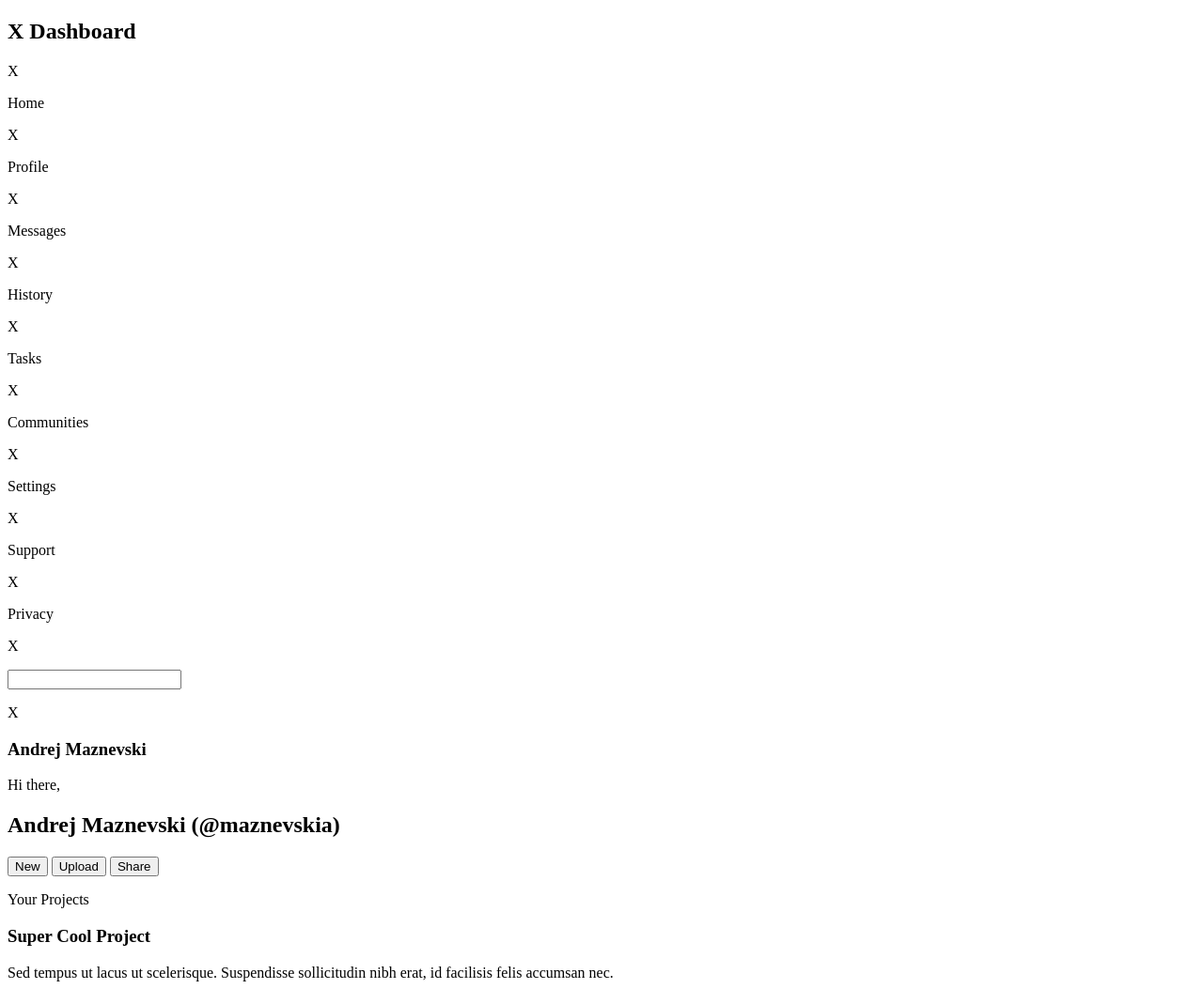
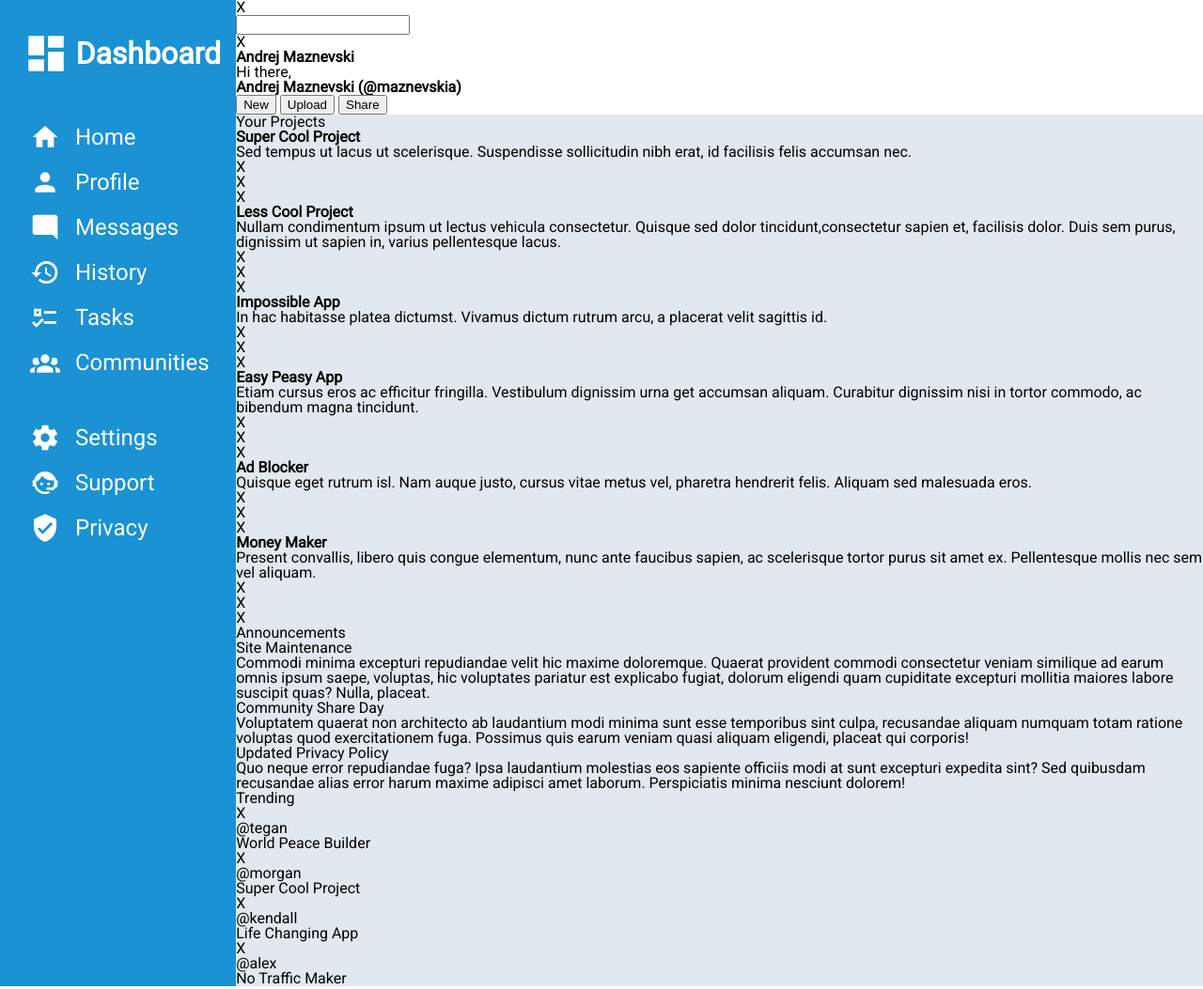
Before and after one commit to maznevskia/admin-dashboard, a plain HTML site: page index.html in a window 1280 px wide. Shown: the top 1053 px of the page at 94% size. Drawn offline with Linux system fonts and the light colour scheme.

Commit message:
General Layout and Dashboard Setup

```diff
--- a/index.html
+++ b/index.html
@@ -10,47 +10,48 @@
 <body>
     <div id="dashboard">
         <div class="title">
-            <h2>X Dashboard</h2>
+            <svg style="width:50px;height:50px" viewBox="0 0 24 24"><path fill="currentColor" d="M13,3V9H21V3M13,21H21V11H13M3,21H11V15H3M3,13H11V3H3V13Z" /></svg>
+            <h2>Dashboard</h2>
         </div>
 
         <div class="side-content">
             <div>
-                <p class="icon">X</p>
+                <svg style="width:32px;height:32px" viewBox="0 0 24 24"><path fill="currentColor" d="M10,20V14H14V20H19V12H22L12,3L2,12H5V20H10Z" /></svg>
                 <p class="content">Home</p>
             </div>
             <div>
-                <p class="icon">X</p>
+                <svg style="width:32px;height:32px" viewBox="0 0 24 24"><path fill="currentColor" d="M12,4A4,4 0 0,1 16,8A4,4 0 0,1 12,12A4,4 0 0,1 8,8A4,4 0 0,1 12,4M12,14C16.42,14 20,15.79 20,18V20H4V18C4,15.79 7.58,14 12,14Z" /></svg>
                 <p class="content">Profile</p>
             </div>
             <div>
-                <p class="icon">X</p>
+                <svg style="width:32px;height:32px" viewBox="0 0 24 24"><path fill="currentColor" d="M22,4C22,2.89 21.1,2 20,2H4A2,2 0 0,0 2,4V16A2,2 0 0,0 4,18H18L22,22V4Z" /></svg>
                 <p class="content">Messages</p>
             </div>
             <div>
-                <p class="icon">X</p>
+                <svg style="width:32px;height:32px" viewBox="0 0 24 24"><path fill="currentColor" d="M13.5,8H12V13L16.28,15.54L17,14.33L13.5,12.25V8M13,3A9,9 0 0,0 4,12H1L4.96,16.03L9,12H6A7,7 0 0,1 13,5A7,7 0 0,1 20,12A7,7 0 0,1 13,19C11.07,19 9.32,18.21 8.06,16.94L6.64,18.36C8.27,20 10.5,21 13,21A9,9 0 0,0 22,12A9,9 0 0,0 13,3" /></svg>
                 <p class="content">History</p>
             </div>
             <div>
-                <p class="icon">X</p>
+                <svg style="width:32px;height:32px" viewBox="0 0 24 24"><path fill="currentColor" d="M3,5H9V11H3V5M5,7V9H7V7H5M11,7H21V9H11V7M11,15H21V17H11V15M5,20L1.5,16.5L2.91,15.09L5,17.17L9.59,12.59L11,14L5,20Z" /></svg>
                 <p class="content">Tasks</p>
             </div>
             <div>
-                <p class="icon">X</p>
+                <svg style="width:32px;height:32px" viewBox="0 0 24 24"><path fill="currentColor" d="M12,5.5A3.5,3.5 0 0,1 15.5,9A3.5,3.5 0 0,1 12,12.5A3.5,3.5 0 0,1 8.5,9A3.5,3.5 0 0,1 12,5.5M5,8C5.56,8 6.08,8.15 6.53,8.42C6.38,9.85 6.8,11.27 7.66,12.38C7.16,13.34 6.16,14 5,14A3,3 0 0,1 2,11A3,3 0 0,1 5,8M19,8A3,3 0 0,1 22,11A3,3 0 0,1 19,14C17.84,14 16.84,13.34 16.34,12.38C17.2,11.27 17.62,9.85 17.47,8.42C17.92,8.15 18.44,8 19,8M5.5,18.25C5.5,16.18 8.41,14.5 12,14.5C15.59,14.5 18.5,16.18 18.5,18.25V20H5.5V18.25M0,20V18.5C0,17.11 1.89,15.94 4.45,15.6C3.86,16.28 3.5,17.22 3.5,18.25V20H0M24,20H20.5V18.25C20.5,17.22 20.14,16.28 19.55,15.6C22.11,15.94 24,17.11 24,18.5V20Z" /></svg>
                 <p class="content">Communities</p>
             </div>
         </div>
 
         <div class="side-content">
             <div>
-                <p class="icon">X</p>
+                <svg style="width:32px;height:32px" viewBox="0 0 24 24"><path fill="currentColor" d="M12,15.5A3.5,3.5 0 0,1 8.5,12A3.5,3.5 0 0,1 12,8.5A3.5,3.5 0 0,1 15.5,12A3.5,3.5 0 0,1 12,15.5M19.43,12.97C19.47,12.65 19.5,12.33 19.5,12C19.5,11.67 19.47,11.34 19.43,11L21.54,9.37C21.73,9.22 21.78,8.95 21.66,8.73L19.66,5.27C19.54,5.05 19.27,4.96 19.05,5.05L16.56,6.05C16.04,5.66 15.5,5.32 14.87,5.07L14.5,2.42C14.46,2.18 14.25,2 14,2H10C9.75,2 9.54,2.18 9.5,2.42L9.13,5.07C8.5,5.32 7.96,5.66 7.44,6.05L4.95,5.05C4.73,4.96 4.46,5.05 4.34,5.27L2.34,8.73C2.21,8.95 2.27,9.22 2.46,9.37L4.57,11C4.53,11.34 4.5,11.67 4.5,12C4.5,12.33 4.53,12.65 4.57,12.97L2.46,14.63C2.27,14.78 2.21,15.05 2.34,15.27L4.34,18.73C4.46,18.95 4.73,19.03 4.95,18.95L7.44,17.94C7.96,18.34 8.5,18.68 9.13,18.93L9.5,21.58C9.54,21.82 9.75,22 10,22H14C14.25,22 14.46,21.82 14.5,21.58L14.87,18.93C15.5,18.67 16.04,18.34 16.56,17.94L19.05,18.95C19.27,19.03 19.54,18.95 19.66,18.73L21.66,15.27C21.78,15.05 21.73,14.78 21.54,14.63L19.43,12.97Z" /></svg>
                 <p class="content">Settings</p>
             </div>
             <div>
-                <p class="icon">X</p>
+                <svg style="width:32px;height:32px" viewBox="0 0 24 24"><path fill="currentColor" d="M18.72,14.76C19.07,13.91 19.26,13 19.26,12C19.26,11.28 19.15,10.59 18.96,9.95C18.31,10.1 17.63,10.18 16.92,10.18C13.86,10.18 11.15,8.67 9.5,6.34C8.61,8.5 6.91,10.26 4.77,11.22C4.73,11.47 4.73,11.74 4.73,12A7.27,7.27 0 0,0 12,19.27C13.05,19.27 14.06,19.04 14.97,18.63C15.54,19.72 15.8,20.26 15.78,20.26C14.14,20.81 12.87,21.08 12,21.08C9.58,21.08 7.27,20.13 5.57,18.42C4.53,17.38 3.76,16.11 3.33,14.73H2V10.18H3.09C3.93,6.04 7.6,2.92 12,2.92C14.4,2.92 16.71,3.87 18.42,5.58C19.69,6.84 20.54,8.45 20.89,10.18H22V14.67H22V14.69L22,14.73H21.94L18.38,18L13.08,17.4V15.73H17.91L18.72,14.76M9.27,11.77C9.57,11.77 9.86,11.89 10.07,12.11C10.28,12.32 10.4,12.61 10.4,12.91C10.4,13.21 10.28,13.5 10.07,13.71C9.86,13.92 9.57,14.04 9.27,14.04C8.64,14.04 8.13,13.54 8.13,12.91C8.13,12.28 8.64,11.77 9.27,11.77M14.72,11.77C15.35,11.77 15.85,12.28 15.85,12.91C15.85,13.54 15.35,14.04 14.72,14.04C14.09,14.04 13.58,13.54 13.58,12.91A1.14,1.14 0 0,1 14.72,11.77Z" /></svg>
                 <p class="content">Support</p>
             </div>
             <div>
-                <p class="icon">X</p>
+                <svg style="width:32px;height:32px" viewBox="0 0 24 24"><path fill="currentColor" d="M10,17L6,13L7.41,11.59L10,14.17L16.59,7.58L18,9M12,1L3,5V11C3,16.55 6.84,21.74 12,23C17.16,21.74 21,16.55 21,11V5L12,1Z" /></svg>
                 <p class="content">Privacy</p>
             </div>
         </div>
--- a/style.css
+++ b/style.css
@@ -0,0 +1,98 @@
+@import url('https://fonts.googleapis.com/css2?family=Lato&family=Roboto&display=swap');
+
+html, body, div, span, applet, object, iframe,
+h1, h2, h3, h4, h5, h6, p, blockquote, pre,
+a, abbr, acronym, address, big, cite, code,
+del, dfn, em, img, ins, kbd, q, s, samp,
+small, strike, strong, sub, sup, tt, var,
+b, u, i, center,
+dl, dt, dd, ol, ul, li,
+fieldset, form, label, legend,
+table, caption, tbody, tfoot, thead, tr, th, td,
+article, aside, canvas, details, embed,
+figure, figcaption, footer, header, hgroup,
+menu, nav, output, ruby, section, summary,
+time, mark, audio, video {
+	margin: 0;
+	padding: 0;
+	border: 0;
+	font-size: 100%;
+	font-family: 'Roboto', sans-serif;
+	vertical-align: baseline;
+}
+/* HTML5 display-role reset for older browsers */
+article, aside, details, figcaption, figure,
+footer, header, hgroup, menu, nav, section {
+	display: block;
+}
+body {
+	line-height: 1;
+    height: 100vh;
+    width: 100vw;
+}
+ol, ul {
+	list-style: none;
+}
+blockquote, q {
+	quotes: none;
+}
+blockquote:before, blockquote:after,
+q:before, q:after {
+	content: '';
+	content: none;
+}
+table {
+	border-collapse: collapse;
+	border-spacing: 0;
+}
+
+body {
+    display: grid;
+    grid-template-columns: 1fr 5fr;
+    grid-template-rows: 1fr 6fr;
+}
+
+#dashboard {
+    grid-column: 1 / 2;
+    grid-row: 1 / 3;
+    background-color: #1a92d3;
+    color: white;
+}
+
+svg {
+    margin-right: 1rem;
+}
+
+.title {
+    display: flex;
+    align-items: center;
+    margin: 2rem 1rem 3rem 1.5rem;
+    font-size: 2rem;
+}
+
+.title > svg {
+    margin-right: .4rem;
+}
+
+.side-content {
+    margin: 1rem 1rem 3rem 2rem;
+    font-size: 1.5rem;
+}
+
+.side-content > div{
+    display: flex;
+    align-items: center;
+    margin-bottom: 1rem;
+}
+
+#header {
+    grid-column: 2 / 3;
+    grid-row: 1 / 2;
+    background-color: #fff;
+}
+
+#content {
+    grid-column: 2 / 3;
+    grid-row: 2 / 3;
+    background-color: #e2e8f0;
+}
```
